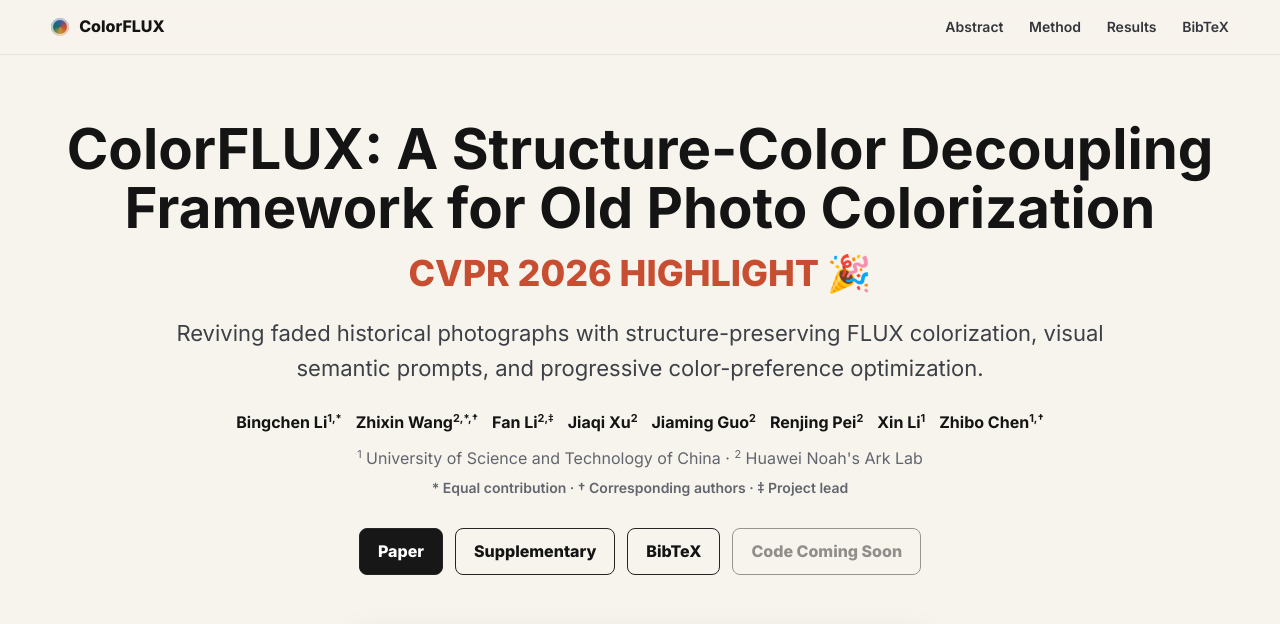
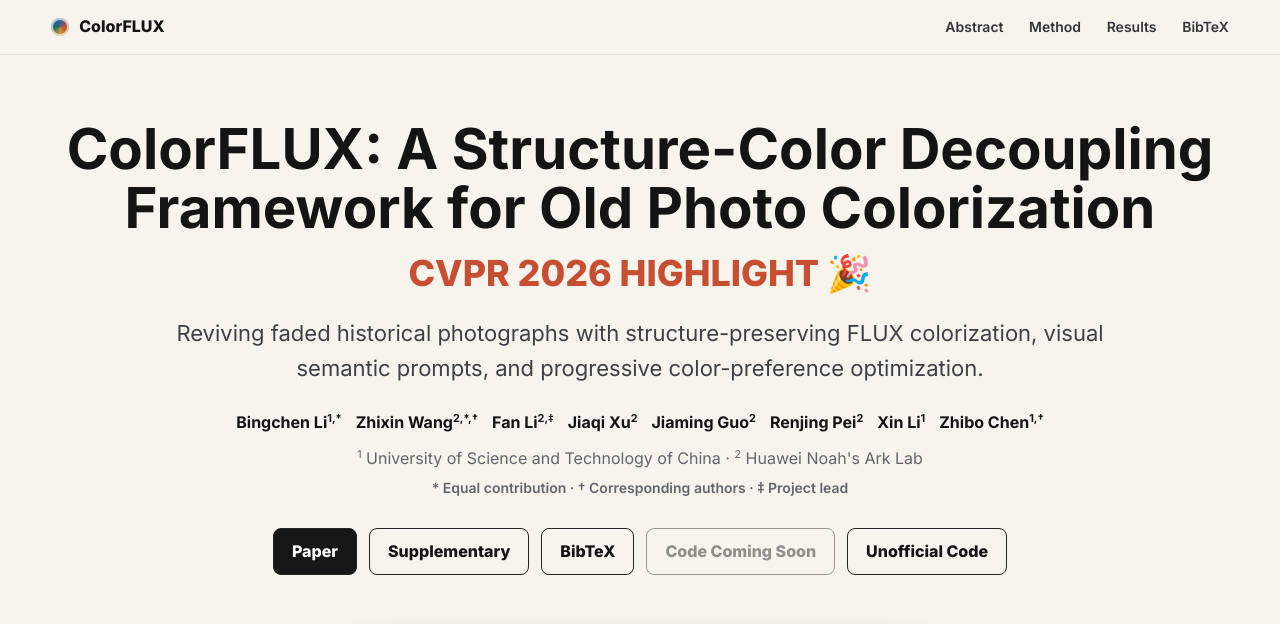
Before and after one commit to lbc12345/ColorFLUX, a plain HTML site: page index.html in a window 1280 px wide. Shown: the top 624 px of the page. Drawn offline with Linux system fonts and the light colour scheme; grey boxes are pictures that could not be loaded.

Commit message:
Update index.html

```diff
--- a/index.html
+++ b/index.html
@@ -50,6 +50,7 @@
           <a class="button" href="https://openaccess.thecvf.com/content/CVPR2026/supplemental/Li_ColorFLUX_A_Structure-Color_CVPR_2026_supplemental.pdf" target="_blank" rel="noreferrer">Supplementary</a>
           <a class="button" href="#bibtex">BibTeX</a>
           <a class="button disabled" href="#" aria-disabled="true">Code Coming Soon</a>
+          <a class="button" href="https://github.com/lbc12345/ColorFLUX" target="_blank" rel="noreferrer">Unofficial Code</a>
         </div>
       </div>
       <figure class="hero-figure">
```
